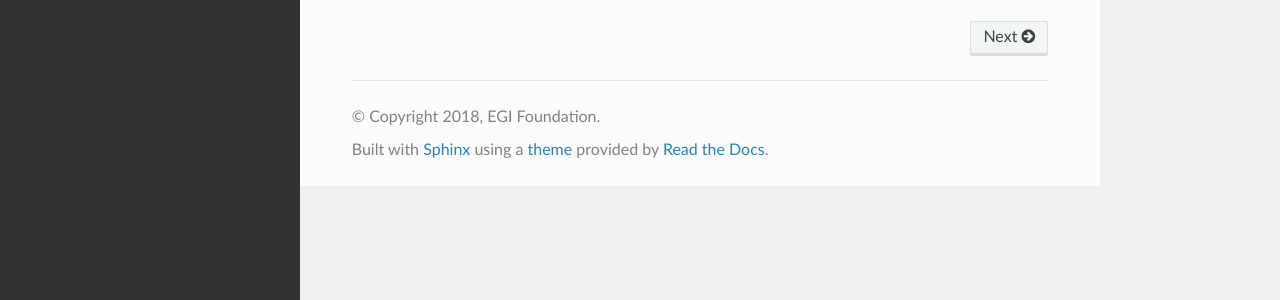
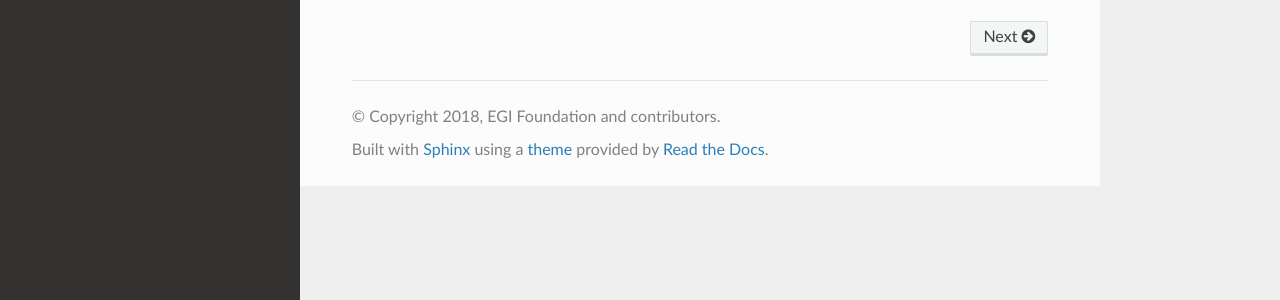
Before and after one commit to EGI-Federation/fedcloud-integration-documentation, a Sphinx documentation site: the page built from source/index.rst, in a window 1280 px wide. Shown: the part 523-823 px from the top of the page. Built offline with Sphinx 7.4.7 and the Read the Docs theme 2.0.0, drawn with Linux system fonts in a browser that asks for light colours.

Commit message:
Added authors and clarified copyright

```diff
--- a/source/conf.py
+++ b/source/conf.py
@@ -20,7 +20,7 @@
 # -- Project information -----------------------------------------------------
 
 project = 'EGI Federated Cloud Integration'
-copyright = '2018, EGI Foundation'
+copyright = '2018, EGI Foundation and contributors'
 author = 'Enol Fernandez <enol.fernandez@egi.eu>'
 
 # The short X.Y version
```
Also changed, not shown: 2 other files.
